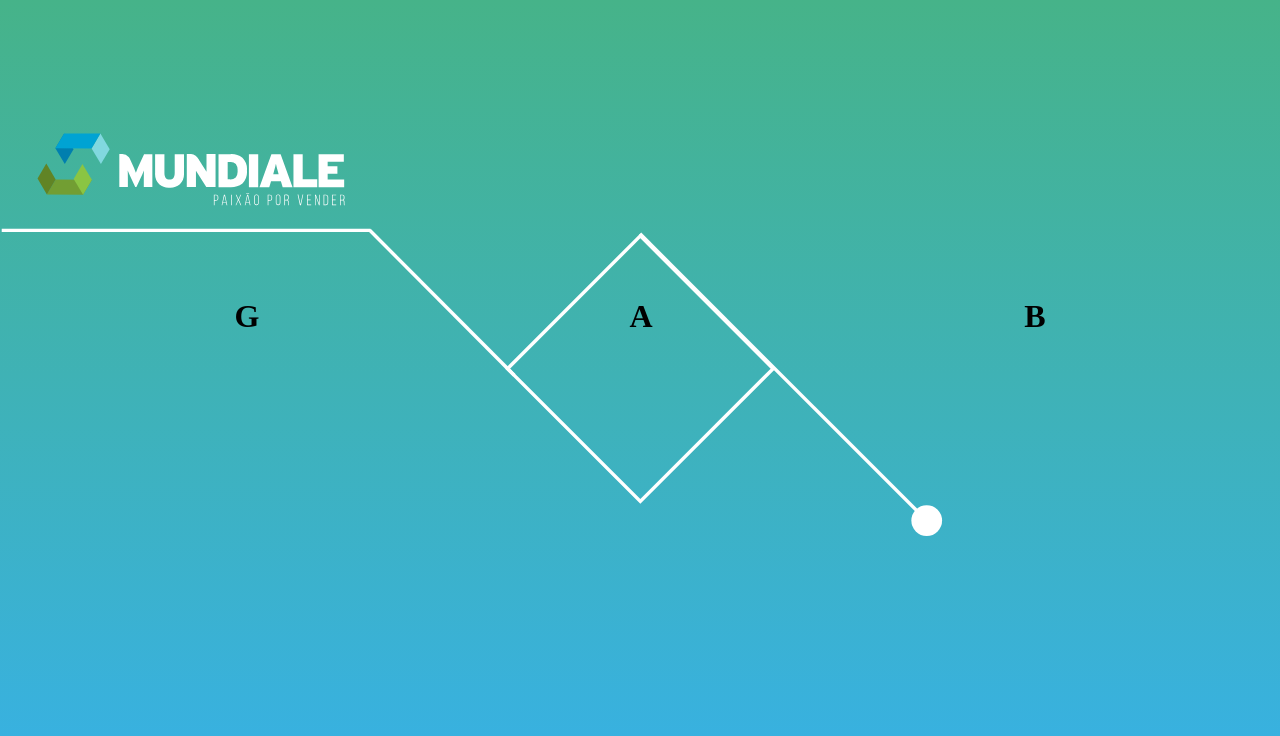
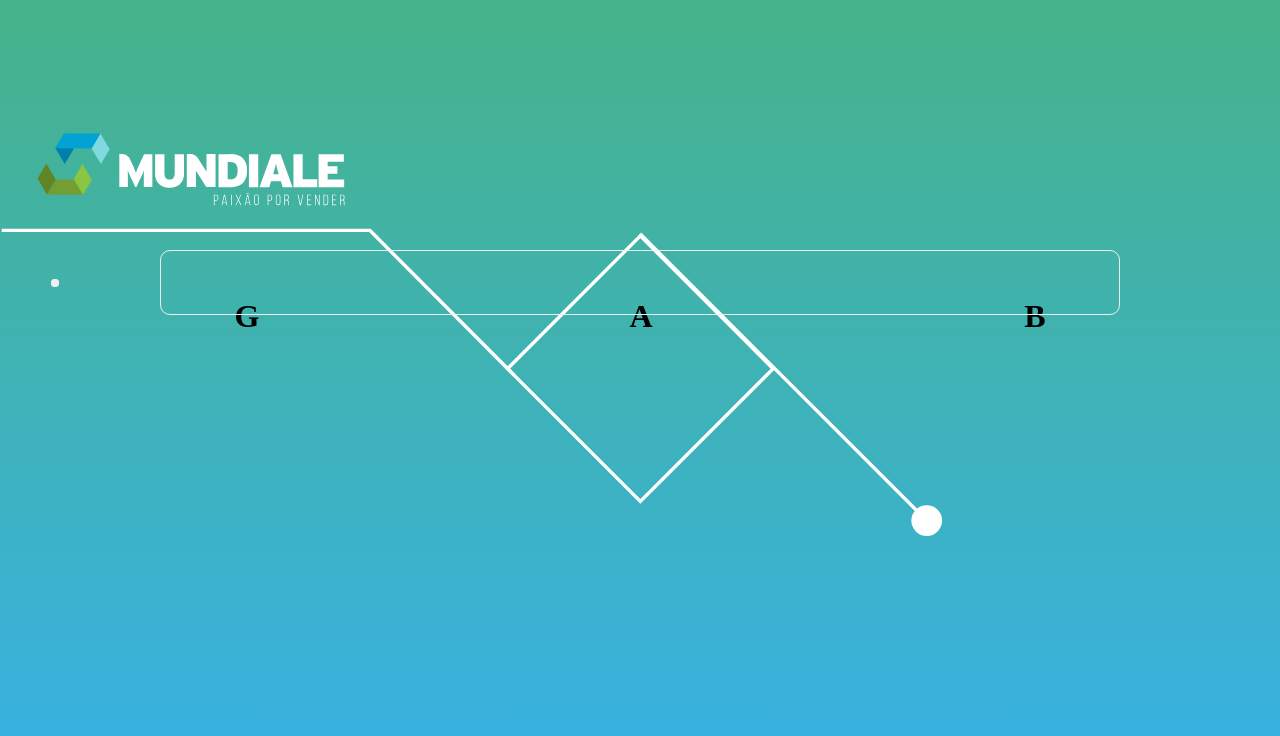
Before and after one commit to romulo94/MyFace, a React (Create React App) app: page / in a window 1280 px wide. Shown: the top 736 px of the page. Built offline with nearby package versions, Linux system fonts and the light colour scheme; the HTML template or start-up script is replaced by a standard one.

Commit message:
adding second slider

```diff
--- /dev/null
+++ b/src/components/Card/index.js
@@ -0,0 +1,12 @@
+import React from 'react';
+
+import { Container, Box, Point } from './styles';
+
+export default function Card() {
+  return (
+    <Container>
+      <Point />
+      <Box />
+    </Container>
+  );
+}
--- /dev/null
+++ b/src/components/Card/styles.js
@@ -0,0 +1,26 @@
+import styled from 'styled-components';
+
+export const Container = styled.div`
+  align-items: center;
+  justify-content: space-around;
+  display: flex;
+  width: 100%;
+`;
+
+export const Box = styled.div`
+  background: transparent;
+
+  border-radius: 10px;
+  border: 1px solid #efefef;
+  width: 75%;
+  height: 65px;
+`;
+
+export const Point = styled.div`
+  left: 8%;
+  position: fixed;
+  border-radius: 50%;
+  width: 8px;
+  height: 8px;
+  background: #efefef;
+`;
--- a/src/components/Slider/index.js
+++ b/src/components/Slider/index.js
@@ -1,25 +1,48 @@
-import React, { useMemo } from 'react';
+import React, { useMemo, useState, useRef } from 'react';
 import ReactSlider from 'react-slick';
 import { Container, ContainerLetter, ContainerSlider } from './styles';
 import Logo from './svg';
 import { useWidth } from '~/hooks';
 import 'slick-carousel/slick/slick.css';
 import 'slick-carousel/slick/slick-theme.css';
+import Card from '~/components/Card';
+
+export default function Slider() {
+  const sliderRef = useRef(null);
+  const [width] = useWidth();
+  const [slideIndex, setSlideIndex] = useState(0);
+  const [updateCount, setUpdateCount] = useState(0);
 
   const settings = {
     dots: false,
     infinite: true,
-  speed: 500,
+    speed: 400,
     slidesToShow: 3,
     slidesToScroll: 1,
     rtl: false,
 
     centerMode: true,
     focusOnSelect: true,
+
+    beforeChange: (current, next) => {
+      setSlideIndex(next);
+      console.log(sliderRef);
+      sliderRef.current.slickGoTo(next);
+    },
   };
 
-export default function Slider() {
-  const [width] = useWidth();
+  const settings2 = {
+    draggable: false,
+    dots: false,
+    infinite: true,
+    speed: 400,
+    slidesToShow: 1,
+    slidesToScroll: 1,
+    rtl: false,
+    focusOnSelect: true,
+
+    // centerMode: true,
+  };
 
   const marginAlign = useMemo(() => width / 4.3, [width]);
 
@@ -29,9 +52,45 @@ export default function Slider() {
         <Logo />
       </div>
       <ContainerSlider className="letters-slide">
-        <ReactSlider {...settings} afterChange={e => console.log(e)}>
+        <ReactSlider
+          {...settings}
+          // afterChange={console.log}
+
+          // onChange={console.log}
+        >
           <ContainerLetter>
             <h1>A</h1>
+            <span style={{ position: 'absolute', top: 50 }}>
+              teste fdfdsfdsfdsfsfdsf
+            </span>
+          </ContainerLetter>
+          <ContainerLetter>
+            <h1>B</h1>
+          </ContainerLetter>
+          <ContainerLetter>
+            <h1>C</h1>
+          </ContainerLetter>
+          <ContainerLetter>
+            <h1>D</h1>
+          </ContainerLetter>
+          <ContainerLetter>
+            <h1>F</h1>
+          </ContainerLetter>
+          <ContainerLetter>
+            <h1>G</h1>
+          </ContainerLetter>
+        </ReactSlider>
+        <ReactSlider
+          ref={sliderRef}
+          {...settings2}
+          style={{ top: 250 }}
+          className="new-slider"
+          // afterChange={console.log}
+          // beforeChange={console.log}
+          // onChange={console.log}
+        >
+          <ContainerLetter>
+            <Card />
           </ContainerLetter>
           <ContainerLetter>
             <h1>B</h1>
--- a/src/components/Slider/styles.js
+++ b/src/components/Slider/styles.js
@@ -12,11 +12,6 @@ export const Container = styled.div`
     width: 100%;
     height: 100%;
   }
-
-  .svg-test {
-    svg {
-    }
-  }
 `;
 
 export const ContainerSlider = styled.div``;
```
Lines whose indentation alone changed are shown as unchanged.
